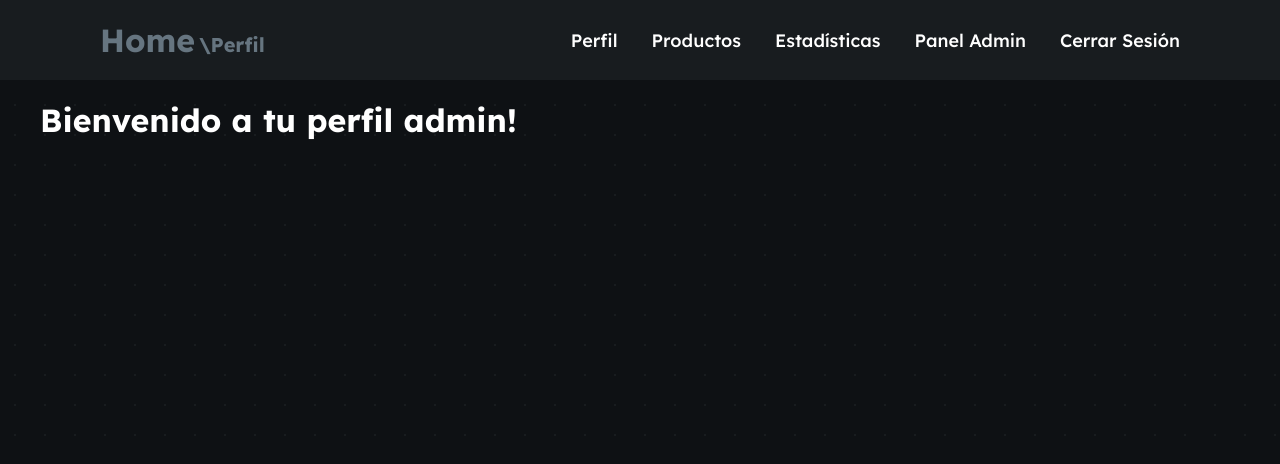
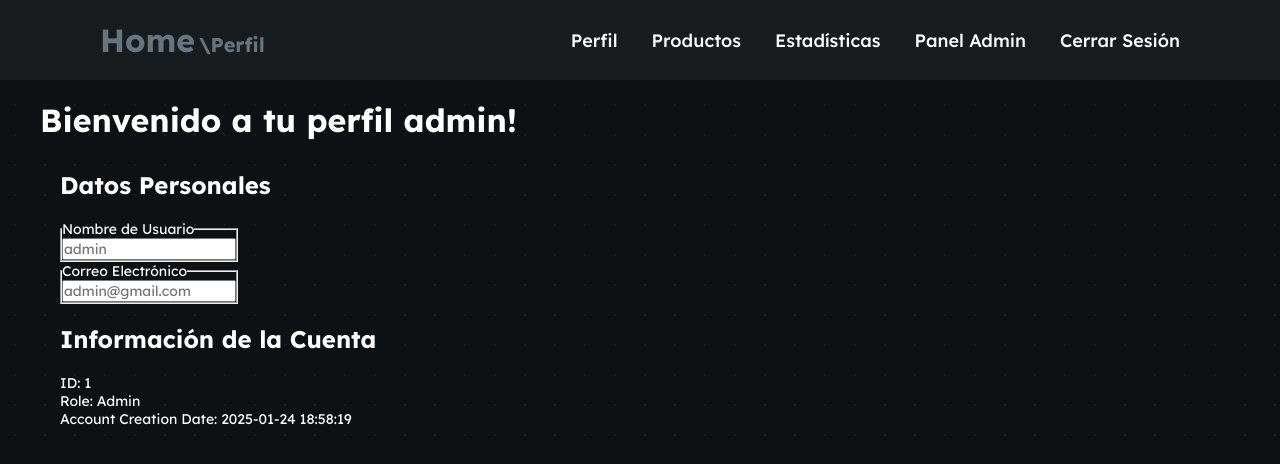
Before and after one commit to ElHeyne/ProyectoFinalTS, a Flask app: page /profile in a window 1280 px wide. Shown: the top 464 px of the page. Run offline with Flask 3, Linux system fonts and the light colour scheme; a user stored in the database is signed in; data comes from the database, SQL or seed files in the repository.

Commit message:
Añadir informacion al perfil de usuario

```diff
--- a/src/app.py
+++ b/src/app.py
@@ -4,7 +4,7 @@
 from flask import Flask, render_template, request, redirect, url_for, session, flash
 from flask_session import Session
 from functools import wraps
-from models import Users, Suppliers, Categories, Products
+from models import Users, Suppliers, Categories, Products, Roles
 from sqlalchemy import desc, label, func
 import db
 import time
@@ -98,9 +98,17 @@ def home():
 @app.route("/profile")
 @login_required
 def profile():
+    user_id = session['user_id']
+    role_id = session['role_id']
+
     user_name = session['user_name']
+
+    user_role = db.session.query(Roles).filter_by(role_id=role_id).first()
+    user = db.session.query(Users).filter_by(user_id=user_id).first()
     return render_template("index_profile.html", is_admin=session["is_admin"],
-                           user_name=user_name)
+                           user_name=user_name,
+                           user_role=user_role,
+                           active_user=user)
 
 
 @app.route("/products")
--- a/src/templates/index_profile.html
+++ b/src/templates/index_profile.html
@@ -47,5 +47,43 @@
     <section class="container-type-1">
         <h1>Bienvenido a tu perfil {{user_name}}!</h1>
     </section>
+
+    <section class="container-type-1 flex-container flex-jst-sb">
+        <article class="container-type-1 no-margin full-width">
+            <section class="container-type-1 flex-container flex-column no-margin">
+                <h2>Datos Personales</h2>
+                <section class="container-type-2 overflow">
+                    <form class="">
+                        <fieldset>
+                            <legend>Nombre de Usuario</legend>
+                            <input type="text" placeholder="{{active_user.user_name}}">
+                        </fieldset>
+
+                        <fieldset>
+                            <legend>Correo Electrónico</legend>
+                            <input type="text" placeholder="{{active_user.user_email}}">
+                        </fieldset>
+                    </form>
+                </section>
+            </section>
+
+            <section class="container-type-1 flex-container flex-column no-margin">
+                <h2>Información de la Cuenta</h2>
+                <section class="container-type-2 overflow">
+                    <section>
+                        <p>ID: {{active_user.user_id}}</p>
+                    </section>
+
+                    <section>
+                        <p>Role: {{user_role.role_name}}</p>
+                    </section>
+
+                    <section>
+                        <p>Account Creation Date: {{active_user.user_register_date}}</p>
+                    </section>
+                </section>
+            </section>
+        </article>
+    </section>
 </body>
 </html>
```
